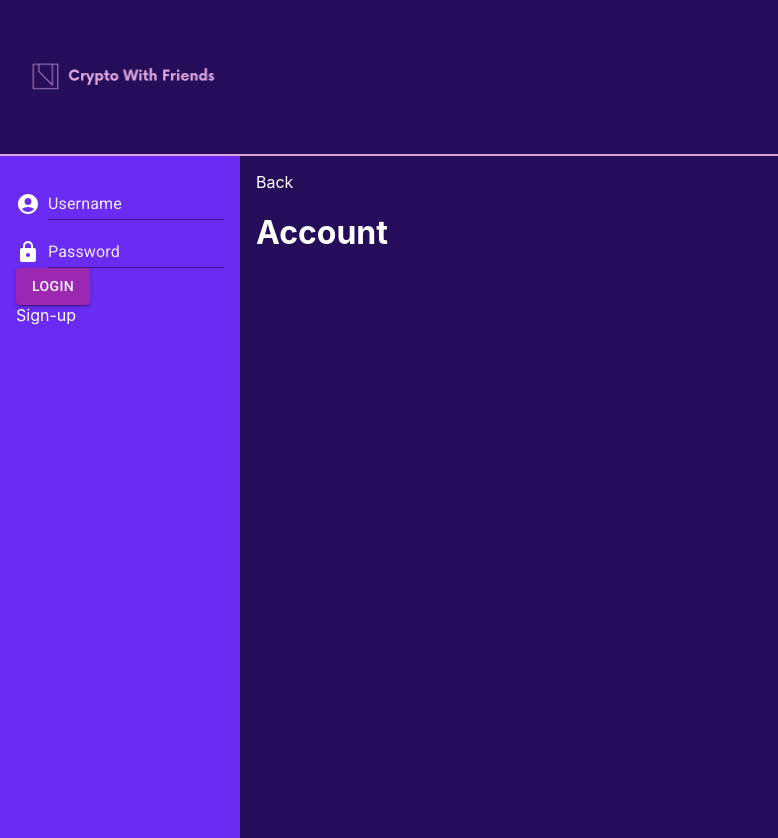
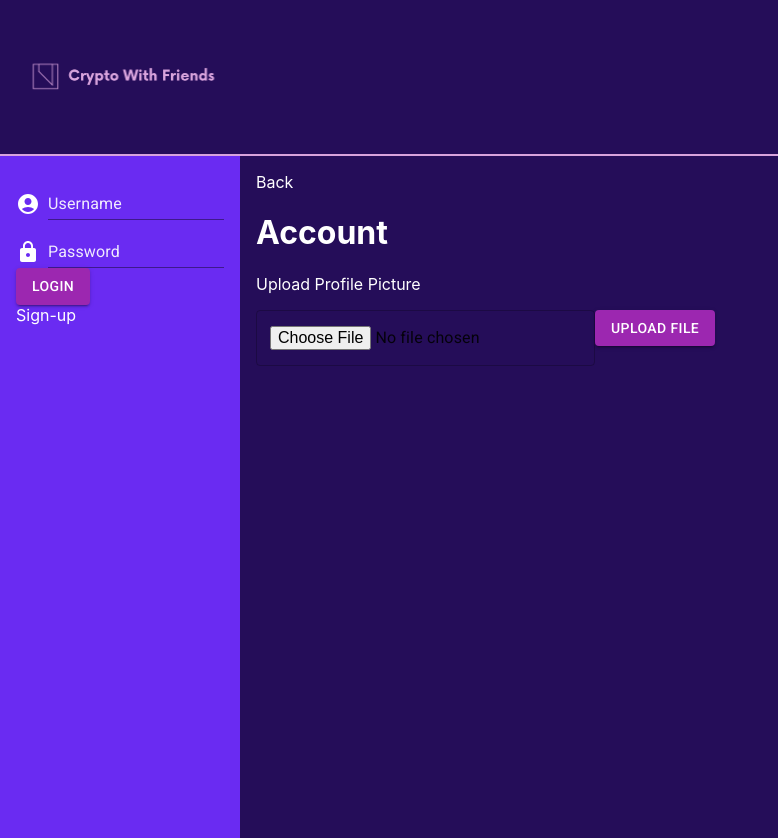
Before and after one commit to inherentspice/cwf-web, a React (Create React App) app: page /account in a window 1280 px wide. Shown: the whole page, without its empty margins (0-778 px from the left). Built offline with nearby package versions, Linux system fonts and the light colour scheme.

Commit message:
worked on basic logic for uploading profile pictures

```diff
--- a/src/components/user/account.js
+++ b/src/components/user/account.js
@@ -5,111 +5,32 @@ import { Button, TextField, Box } from "@mui/material";
 import AccountCircle from '@mui/icons-material/AccountCircle';
 import LockIcon from '@mui/icons-material/Lock';
 import EmailIcon from '@mui/icons-material/Email';
-import { register } from "../../services/user-services";
+import { register, uploadProfilePic } from "../../services/user-services";
 
 export default function Account() {
 
   const { authData } = useAuth();
-  // const [ username, setUsername ] = useState("");
-  // const [ password, setPassword ] = useState("");
-  // const [ passwordConfirm, setPasswordConfirm ] = useState("");
-  // const [ email, setEmail ] = useState("");
+  const [ image, setImage ] = useState();
 
 
-  const handleSubmit = async e => {
+  const uploadFile = async e => {
     e.preventDefault();
-    // if (passMatch()) {
-    //   const regData =  await register({username, email, password, profile: {bio: ""}});
-    //   if (regData) {
-    //     console.log(regData);
-    //   }
-    // } else {
-    //   console.log("nope")
-    // }
+    const uploadData = new FormData();
+    uploadData.append("image", image, image.name);
+    const profileData = await uploadProfilePic(authData.user.id, uploadData);
   }
 
   return (
     <div>
       <Link to={"/"}>Back</Link>
       <h1>Account</h1>
-      {/* <form onSubmit={handleSubmit}>
-          <Box sx={{ display: 'flex', alignItems: 'flex-end'}}>
-            <AccountCircle sx={{ color: 'action.active', mr: 1, my: 0.5, color: 'white'}} />
-            <TextField
-              id="input-with-sx"
-              label="Username"
-              variant="standard"
-              sx={{
-                "& .MuiInputLabel-root": {
-                  color: "white",
-                  opacity: .9,
-                },
-                "input": {
-                  color: "white"
-                }
-              }}
-              onChange={ e => setUsername(e.target.value)}
-            />
-          </Box>
-          <Box sx={{ display: 'flex', alignItems: 'flex-end'}}>
-            <LockIcon sx={{ color: 'action.active', mr: 1, my: 0.5, color: 'white'}} />
-            <TextField
-              id="input-with-sx"
-              label="Password"
-              variant="standard"
-              sx={{
-                "& .MuiInputLabel-root": {
-                  color: "white",
-                  opacity: .9,
-                },
-                "input": {
-                  color: "white"
-                }
-              }}
-              type="password"
-              onChange={ e => setPassword(e.target.value)}
-            />
-          </Box>
-          <Box sx={{ display: 'flex', alignItems: 'flex-end'}}>
-            <LockIcon sx={{ color: 'action.active', mr: 1, my: 0.5, color: 'white'}} />
-            <TextField
-              id="input-with-sx"
-              label="Confirm Password"
-              variant="standard"
-              sx={{
-                "& .MuiInputLabel-root": {
-                  color: "white",
-                  opacity: .9,
-                },
-                "input": {
-                  color: "white"
-                }
-              }}
-              type="password"
-              onChange={ e => setPasswordConfirm(e.target.value)}
-            />
-          </Box>
-          <Box sx={{ display: 'flex', alignItems: 'flex-end'}}>
-            <EmailIcon sx={{ color: 'action.active', mr: 1, my: 0.5, color: 'white'}} />
-            <TextField
-              id="input-with-sx"
-              label="Email"
-              variant="standard"
-              sx={{
-                "& .MuiInputLabel-root": {
-                  color: "white",
-                  opacity: .9,
-                },
-                "input": {
-                  color: "white"
-                }
-              }}
-              onChange={ e => setEmail(e.target.value)}
-            />
-          </Box>
-          <Button variant="contained" color="primary" type="submit">Sign-up</Button>
-          <br/>
-        </form> */}
+      <form onSubmit={uploadFile}>
+        <label>
+          <p>Upload Profile Picture</p>
+          <TextField type="file" onChange={e => setImage(e.target.files[0])}></TextField>
+        </label>
+        <Button type="submit" variant="contained" color="primary">Upload File</Button>
+      </form>
     </div>
   )
 }
--- a/src/services/user-services.js
+++ b/src/services/user-services.js
@@ -27,3 +27,15 @@ export async function register(userData) {
     console.log(err);
   }
 }
+
+export async function uploadProfilePic(profileId, data) {
+  try {
+    const authData = await fetch(`http://127.0.0.1:8000/api/profile/${profileId}/`, {
+      method: "PUT",
+      body: data
+    })
+    return await authData.json()
+  } catch (err) {
+    console.log(err);
+  }
+}
```
